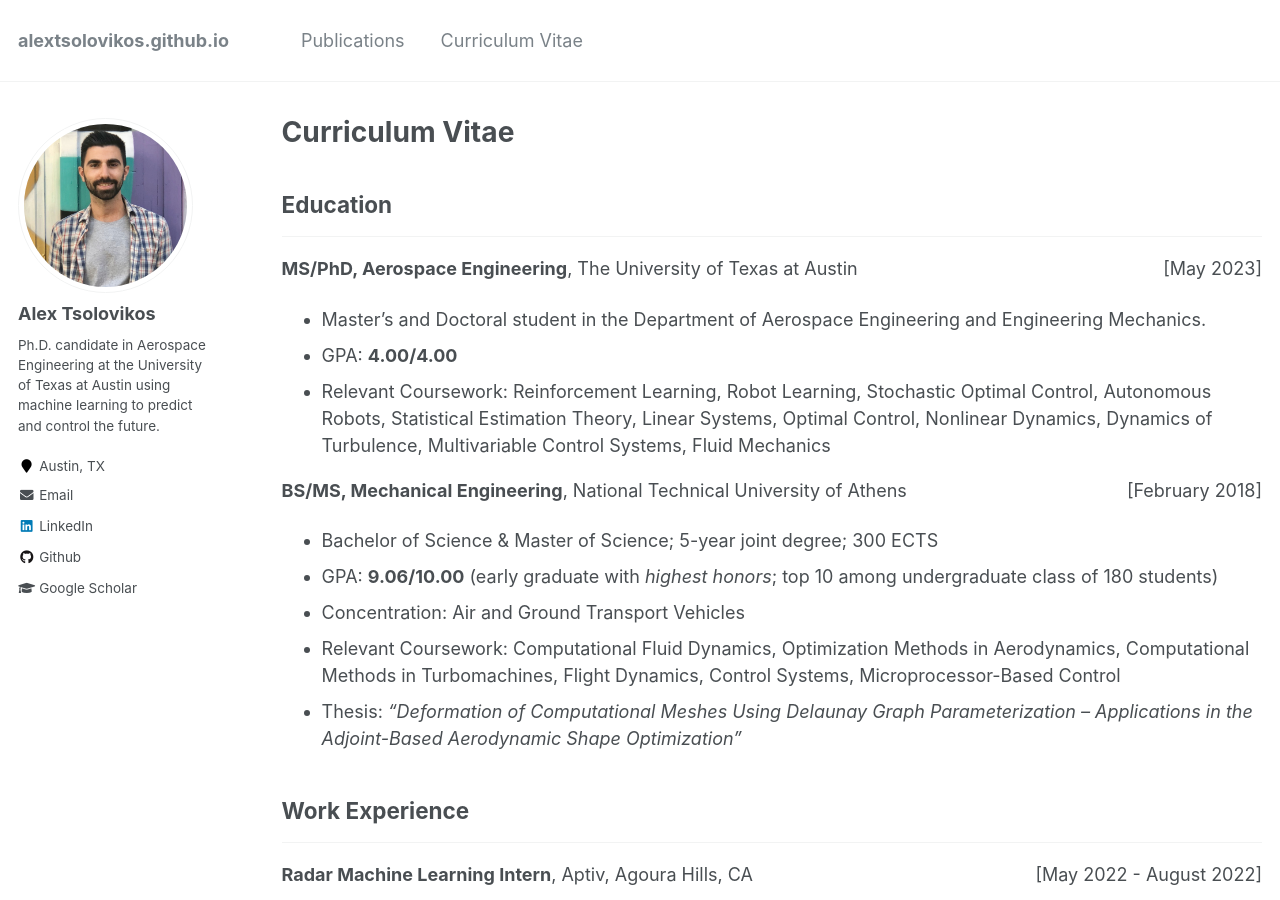
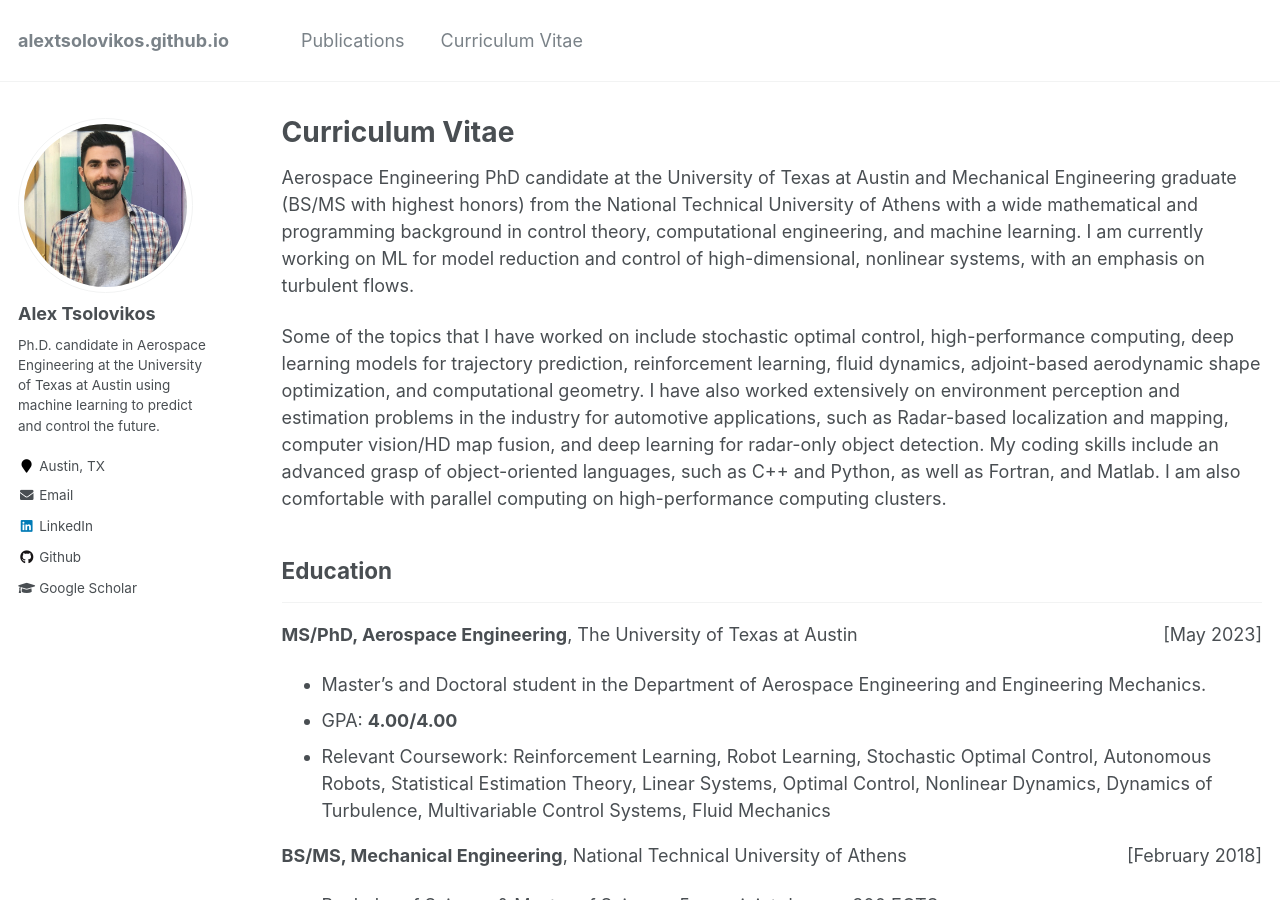
Before and after one commit to alextsolovikos/alextsolovikos.github.io, a Jekyll site: the page built from _pages/cv.md, in a window 1280 px wide and 900 px high. Built offline with Jekyll 4.4.1, drawn with Linux system fonts in a browser that asks for light colours; formulas are drawn with MathJax 3.

Commit message:
Update cv.md

```diff
--- a/_pages/cv.md
+++ b/_pages/cv.md
@@ -8,6 +8,10 @@ redirect_from:
 ---
 
 {% include base_path %}
+
+Aerospace Engineering PhD candidate at the University of Texas at Austin and Mechanical Engineering graduate (BS/MS with highest honors) from the National Technical University of Athens with a wide mathematical and programming background in control theory, computational engineering, and machine learning. I am currently working on ML for model reduction and control of high-dimensional, nonlinear systems, with an emphasis on turbulent flows.
+
+Some of the topics that I have worked on include stochastic optimal control, high-performance computing, deep learning models for trajectory prediction, reinforcement learning, fluid dynamics, adjoint-based aerodynamic shape optimization, and computational geometry. I have also worked extensively on environment perception and estimation problems in the industry for automotive applications, such as Radar-based localization and mapping, computer vision/HD map fusion, and deep learning for radar-only object detection. My coding skills include an advanced grasp of object-oriented languages, such as C++ and Python, as well as Fortran, and Matlab. I am also comfortable with parallel computing on high-performance computing clusters.
 
 **Education**
 ------------------------------------------------------------------------
```
